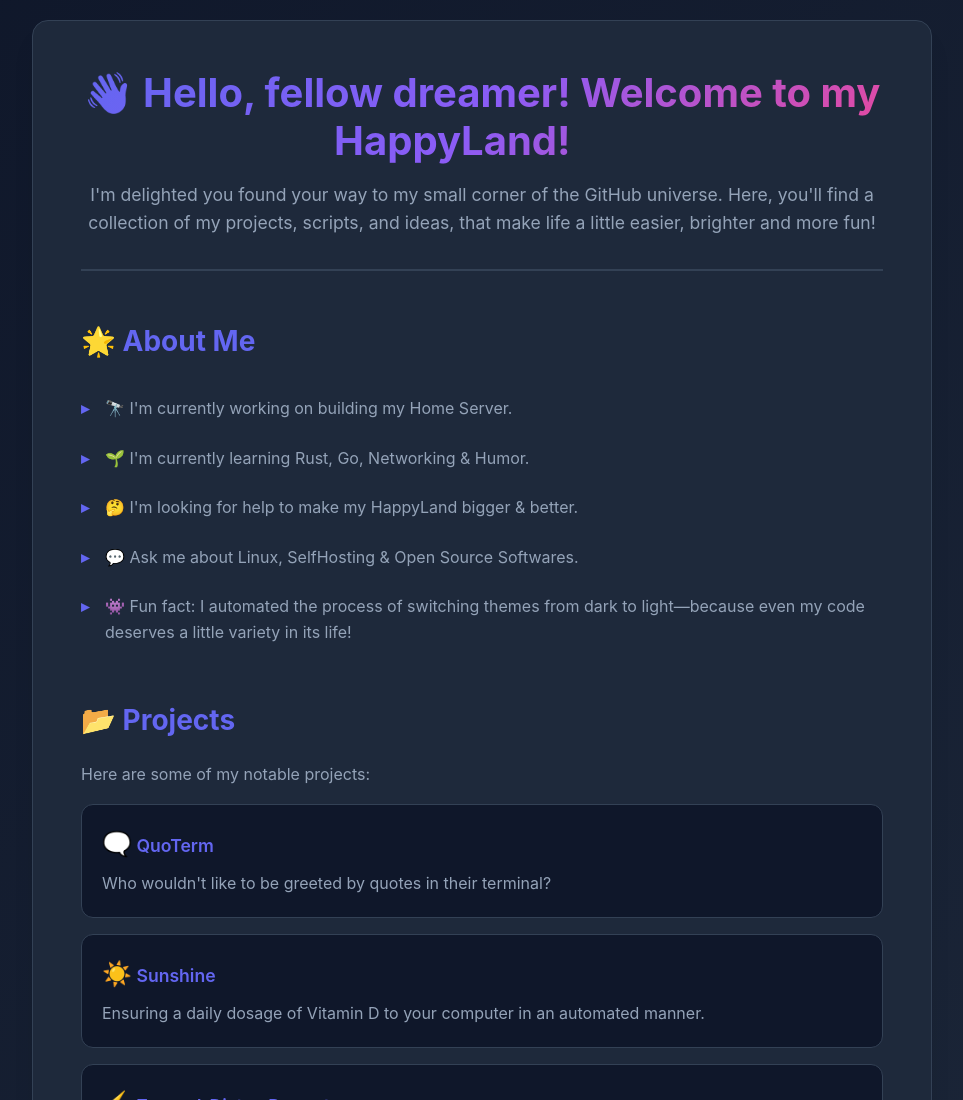
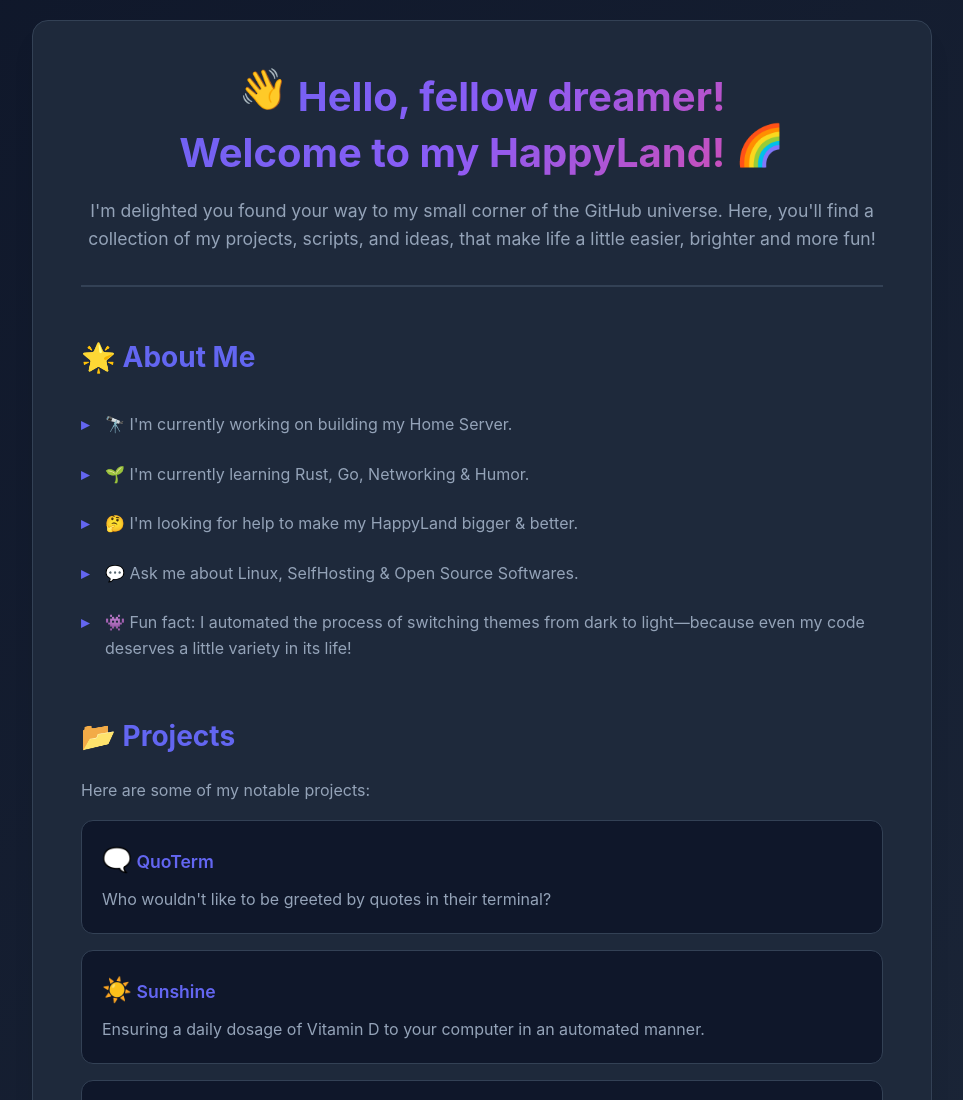
Before and after one commit to jollySleeper/jollySleeper.github.io, a plain HTML site: page index.html in a window 1280 px wide. Shown: the top 1100 px of the page, without its empty margins (158-1121 px from the left). Drawn offline with Linux system fonts and the light colour scheme.

Commit message:
style: improve h1 layout and emoji rendering
- Split heading into two lines for better readability
- Fix emoji gradient issue by resetting text-fill-color for emoji class
- Increase line-height for better spacing

```diff
--- a/index.html
+++ b/index.html
@@ -11,7 +11,10 @@
 <body>
     <div class="container fade-in">
         <header>
-            <h1>👋 Hello, fellow dreamer! Welcome to my HappyLand! <span class="emoji">🌈</span></h1>
+            <h1>
+                <span class="emoji">👋</span> Hello, fellow dreamer!<br>
+                Welcome to my HappyLand! <span class="emoji">🌈</span>
+            </h1>
             <p style="font-size: 1.1rem; color: var(--text-muted); margin-top: 1rem;">
                 I'm delighted you found your way to my small corner of the GitHub universe. Here, you'll find a collection of my projects, scripts, and ideas, that make life a little easier, brighter and more fun!
             </p>
--- a/styles.css
+++ b/styles.css
@@ -50,7 +50,14 @@ h1 {
     -webkit-background-clip: text;
     -webkit-text-fill-color: transparent;
     background-clip: text;
-    line-height: 1.2;
+    line-height: 1.4;
+}
+
+h1 .emoji {
+    -webkit-text-fill-color: initial;
+    background: none;
+    -webkit-background-clip: initial;
+    background-clip: initial;
 }
 
 h2 {
```
